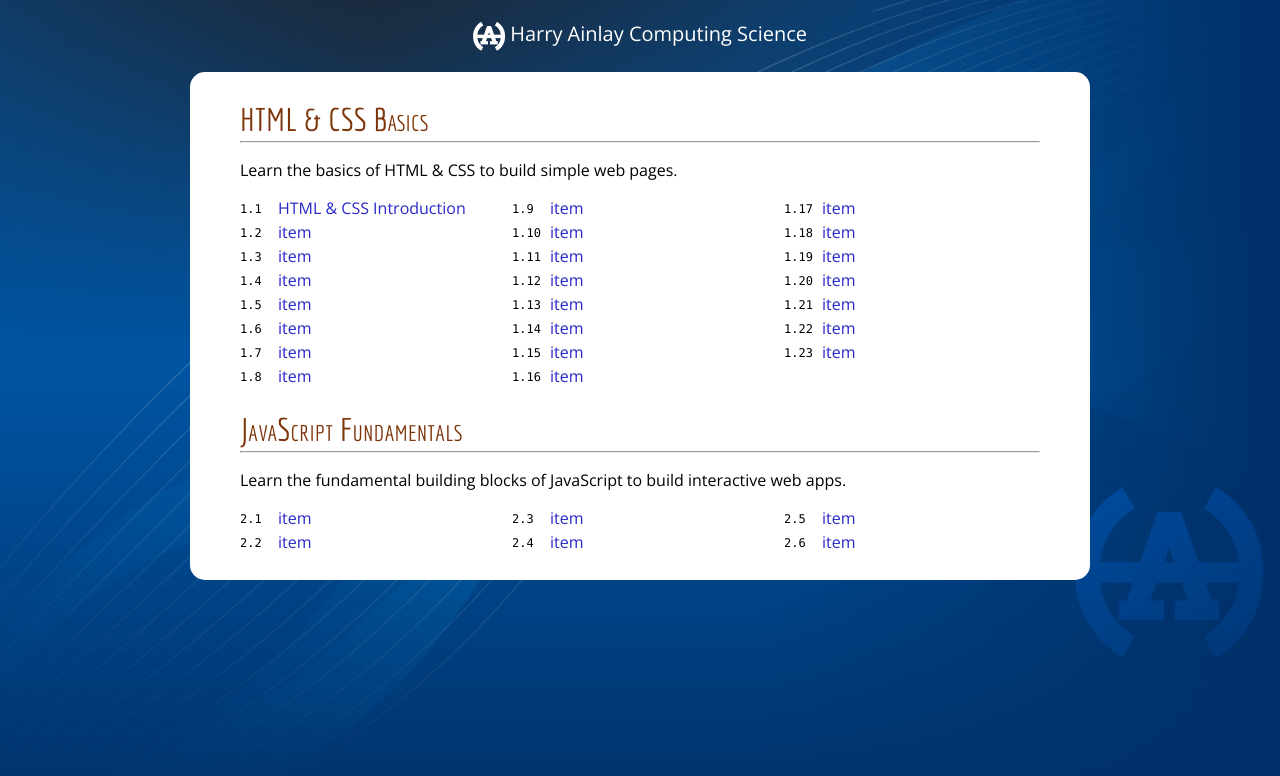
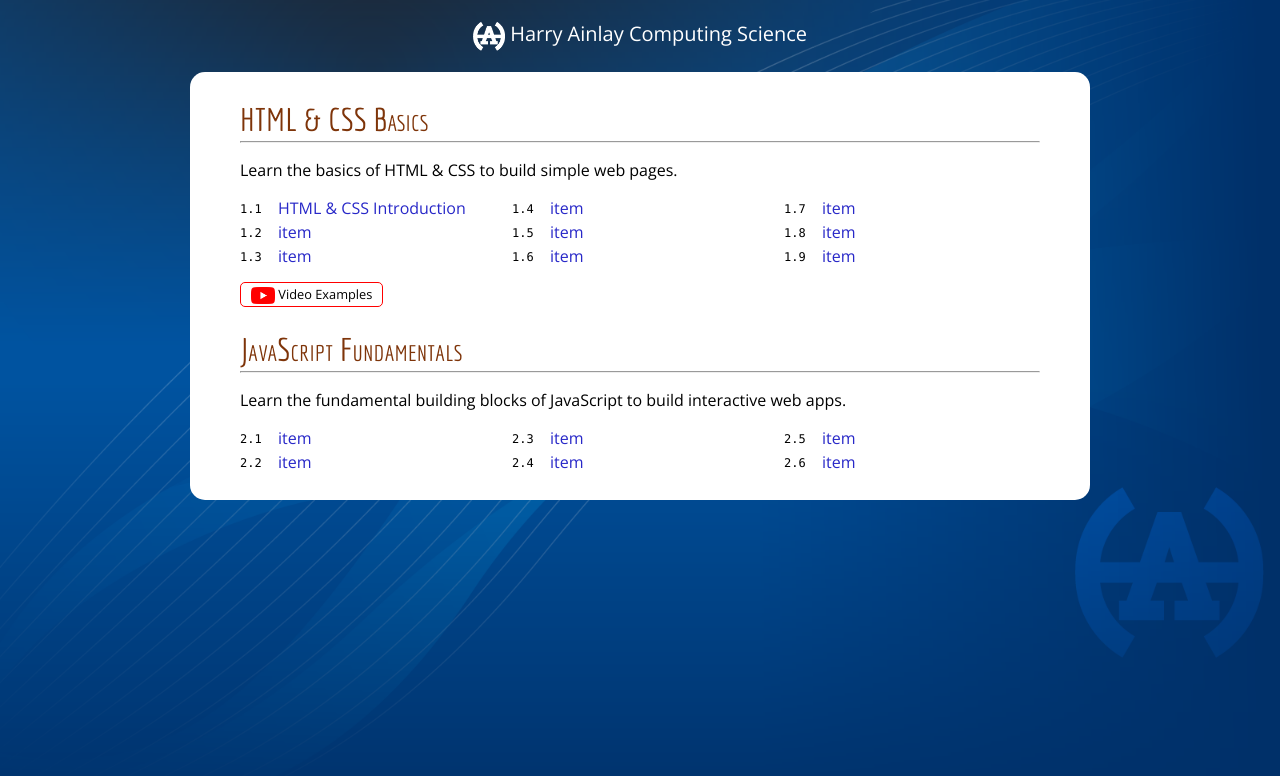
Before and after one commit to mrveldkamp/hacs, a plain HTML site: page index.html in a window 1280 px wide. Drawn offline with nearby package versions, Linux system fonts and the light colour scheme; a script that the page names is missing.

Commit message:
main page yt-link

```diff
--- a/css/home.css
+++ b/css/home.css
@@ -93,6 +93,27 @@ main a:hover {
   color: #FB9C1B;
 }
 
+main img#yt-img {
+  vertical-align: middle;
+}
+
+main a#yt-link {
+  display: inline-block;
+  font-size: 0.8rem;
+  color: black;
+  text-decoration: none;
+  border: 1px solid red;
+  border-radius: 5px;
+  padding: 2px 10px;
+  margin-top: 0.8rem;
+}
+
+main a#yt-link:hover {
+  background: #09457e;
+  color: white;
+  border: 1px solid #333;
+}
+
 /* Media Queries */
 @media (min-width: 700px) {
   main {
--- a/index.html
+++ b/index.html
@@ -68,77 +68,13 @@
           <a href="#">item</a>
         </div>
       </li>
-      <li>
-        <div class="li-div">
-          <a href="#">item</a>
-        </div>
-      </li>
-      <li>
-        <div class="li-div">
-          <a href="#">item</a>
-        </div>
-      </li>
-      <li>
-        <div class="li-div">
-          <a href="#">item</a>
-        </div>
-      </li>
-      <li>
-        <div class="li-div">
-          <a href="#">item</a>
-        </div>
-      </li>
-      <li>
-        <div class="li-div">
-          <a href="#">item</a>
-        </div>
-      </li>
-      <li>
-        <div class="li-div">
-          <a href="#">item</a>
-        </div>
-      </li>
-      <li>
-        <div class="li-div">
-          <a href="#">item</a>
-        </div>
-      </li>
-      <li>
-        <div class="li-div">
-          <a href="#">item</a>
-        </div>
-      </li>
-      <li>
-        <div class="li-div">
-          <a href="#">item</a>
-        </div>
-      </li>
-      <li>
-        <div class="li-div">
-          <a href="#">item</a>
-        </div>
-      </li>
-      <li>
-        <div class="li-div">
-          <a href="#">item</a>
-        </div>
-      </li>
-      <li>
-        <div class="li-div">
-          <a href="#">item</a>
-        </div>
-      </li>
-      <li>
-        <div class="li-div">
-          <a href="#">item</a>
-        </div>
-      </li>
-      <li>
-        <div class="li-div">
-          <a href="#">item</a>
-        </div>
-      </li>
     </ol>
+    <p>
+      <a id="yt-link" href="#">
+        <img id="yt-img" src="img/yt_icon_rgb.png" alt="YouTube Icon" width="24">
+        Video Examples
+      </a>
+    </p>
 
     <h2>JavaScript Fundamentals</h2>
     <hr>
```
Also changed, not shown: html-css/html-css-intro.html (+1 -1 lines).
